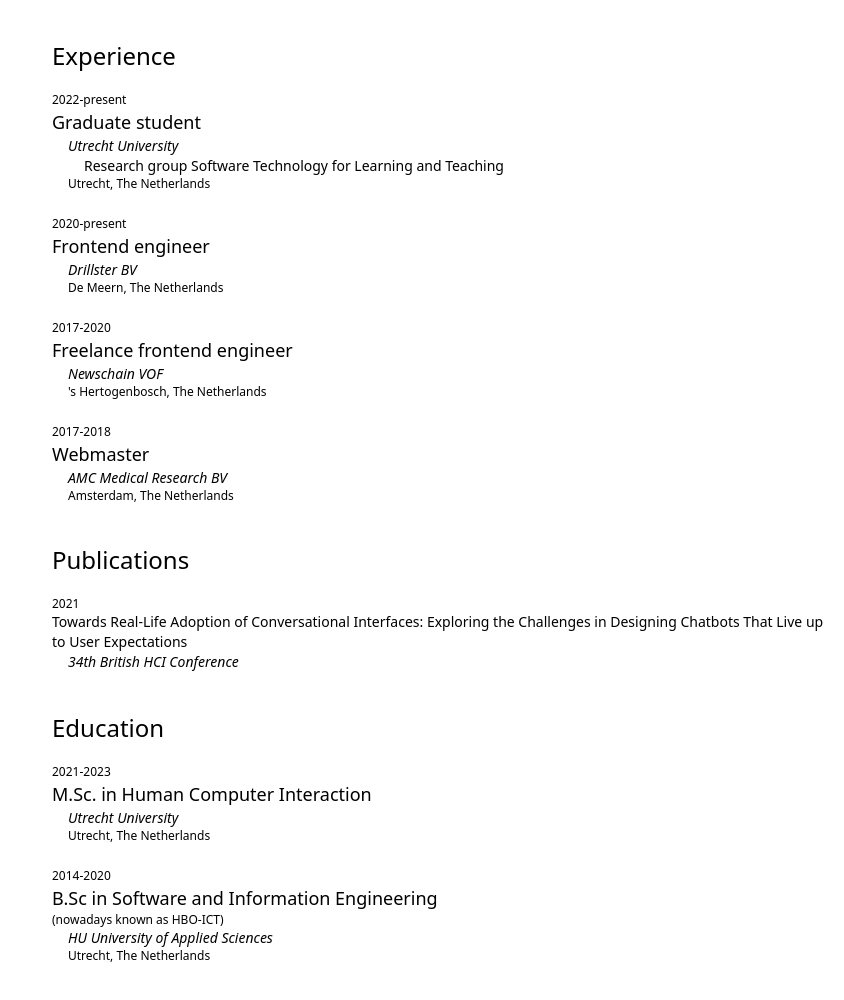
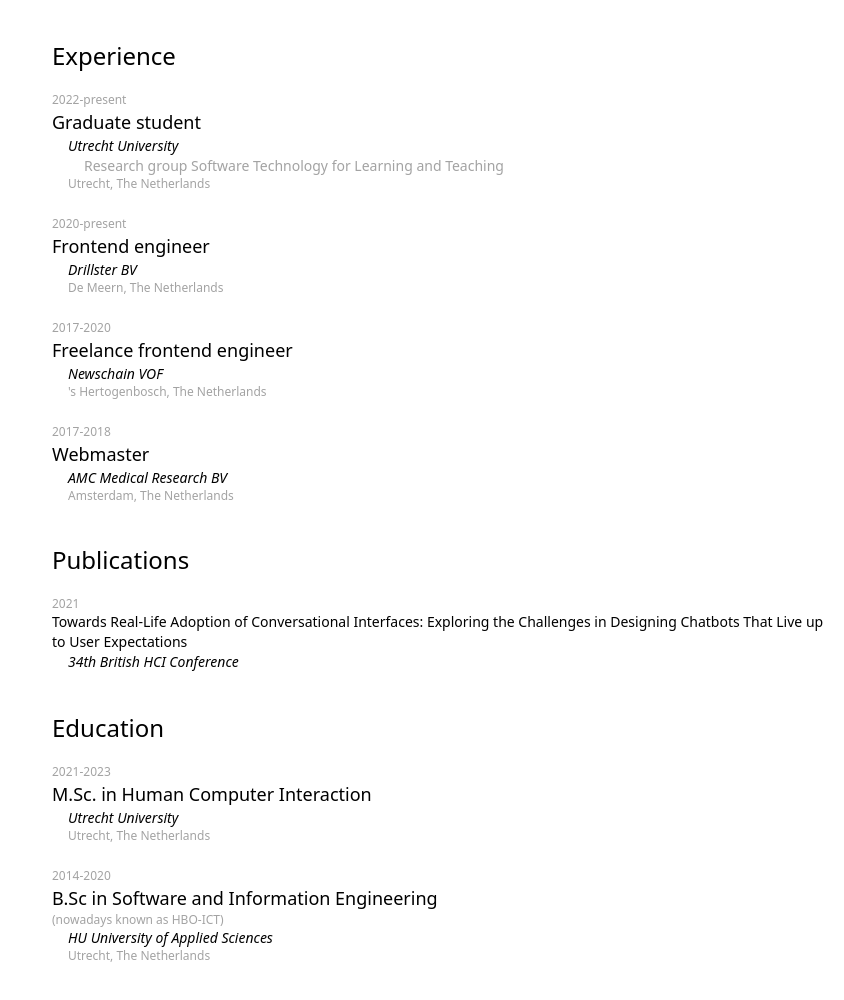
Before and after one commit to lucvanderzandt/lucvanderzandt.github.io, a plain HTML site: page index.html in a window 1280 px wide. Shown: the full height of the page, 436-1280 px from the left. Drawn offline with nearby package versions, Linux system fonts and the light colour scheme.

Commit message:
Rollback text color changes

```diff
--- a/index.html
+++ b/index.html
@@ -49,14 +49,14 @@
             <!-- Contact information -->
             <div class="w-fit mx-auto my-3">
                 <a href="https://www.linkedin.com/in/lucvanderzandt/" target="_blank"><i
-                        class="fa-xl fa-brands fa-linkedin hover:text-opacity-75 mr-2"></i></a>
+                        class="fa-xl fa-brands fa-linkedin hover:text-neutral-400 mr-2"></i></a>
                 <a href="https://www.researchgate.net/profile/Luc-Van-Der-Zandt" target="_blank"><i
-                        class="fa-xl fa-brands fa-researchgate hover:text-opacity-75 mr-2"></i></a>
+                        class="fa-xl fa-brands fa-researchgate hover:text-neutral-400 mr-2"></i></a>
                 <a href="https://hci.social/@lucvanderzandt" target="_blank"><i
-                        class="fa-xl fa-brands fa-mastodon hover:text-opacity-75 mr-2"></i></a>
+                        class="fa-xl fa-brands fa-mastodon hover:text-neutral-400 mr-2"></i></a>
                 <a href="https://twitter.com/lucvanderzandt" target="_blank"><i
-                        class="fa-xl fa-brands fa-twitter hover:text-opacity-75 mr-2"></i></a>
-                <a href="tel:+31617692626"><i class="fa-solid fa-xl fa-phone hover:text-opacity-75"></i></a>
+                        class="fa-xl fa-brands fa-twitter hover:text-neutral-400 mr-2"></i></a>
+                <a href="tel:+31617692626"><i class="fa-solid fa-xl fa-phone hover:text-neutral-400"></i></a>
             </div>
 
             <!-- Contact me button, preferable contact method -->
@@ -73,31 +73,31 @@
 
                 <div class="text-sm my-5 text-left">
                     <div class="mb-6">
-                        <div class="text-xs text-opacity-75">2022-present</div>
+                        <div class="text-xs text-neutral-400">2022-present</div>
                         <h2 class="text-lg">Graduate student</h2>
                         <a href="https://www.uu.nl" class="pl-4 italic hover:underline">Utrecht University</a><br>
                         <a href="https://www.uu.nl/en/research/software/software-technology-for-learning-and-teaching"
-                            class="block pl-8  text-opacity-75 hover:underline">Research group Software Technology for
+                            class="block pl-8  text-neutral-400 hover:underline">Research group Software Technology for
                             Learning and Teaching</a>
-                        <div class="pl-4 text-xs text-opacity-75">Utrecht, The Netherlands</div>
+                        <div class="pl-4 text-xs text-neutral-400">Utrecht, The Netherlands</div>
                     </div>
                     <div class="mb-6">
-                        <div class="text-xs text-opacity-75">2020-present</div>
+                        <div class="text-xs text-neutral-400">2020-present</div>
                         <h2 class="text-lg">Frontend engineer</h2>
                         <a href="https://drillster.com" class="pl-4 italic hover:underline">Drillster BV</a>
-                        <div class="pl-4 text-xs text-opacity-75">De Meern, The Netherlands</div>
+                        <div class="pl-4 text-xs text-neutral-400">De Meern, The Netherlands</div>
                     </div>
                     <div class="mb-6">
-                        <div class="text-xs text-opacity-75">2017-2020</div>
+                        <div class="text-xs text-neutral-400">2017-2020</div>
                         <h2 class="text-lg">Freelance frontend engineer</h2>
                         <a href="https://newschain.nl" class="pl-4 italic hover:underline">Newschain VOF</a>
-                        <div class="pl-4 text-xs text-opacity-75">'s Hertogenbosch, The Netherlands</div>
+                        <div class="pl-4 text-xs text-neutral-400">'s Hertogenbosch, The Netherlands</div>
                     </div>
                     <div class="mb-6">
-                        <div class="text-xs text-opacity-75">2017-2018</div>
+                        <div class="text-xs text-neutral-400">2017-2018</div>
                         <h2 class="text-lg">Webmaster</h2>
                         <a href="https://amc.nl" class="pl-4 italic hover:underline">AMC Medical Research BV</a>
-                        <div class="pl-4 text-xs text-opacity-75">Amsterdam, The Netherlands</div>
+                        <div class="pl-4 text-xs text-neutral-400">Amsterdam, The Netherlands</div>
                     </div>
                 </div>
             </div>
@@ -108,7 +108,7 @@
 
                 <div class="text-sm my-5 text-left">
                     <div class="mb-6">
-                        <div class="text-xs text-opacity-75">2021</div>
+                        <div class="text-xs text-neutral-400">2021</div>
                         <a href="https://www.scienceopen.com/hosted-document?doi=10.14236/ewic/HCI2021.33"
                             class="text-sm hover:underline">
                             <div>Towards Real-Life Adoption of Conversational Interfaces: Exploring the Challenges in Designing Chatbots That Live up to User Expectations</div>
@@ -125,19 +125,19 @@
 
                 <div class="text-sm my-5 text-left">
                     <div class="mb-6">
-                        <div class="text-xs text-opacity-75">2021-2023</div>
+                        <div class="text-xs text-neutral-400">2021-2023</div>
                         <h2 class="text-lg">M.Sc. in Human Computer Interaction</h2>
                         <a href="https://www.uu.nl/en/masters/human-computer-interaction"
                             class="pl-4 italic hover:underline">Utrecht University</a>
-                       <div class="pl-4 text-xs text-opacity-75">Utrecht, The Netherlands</div>
+                       <div class="pl-4 text-xs text-neutral-400">Utrecht, The Netherlands</div>
                     </div>
                     <div class="mb-6">
-                        <div class="text-xs text-opacity-75">2014-2020</div>
+                        <div class="text-xs text-neutral-400">2014-2020</div>
                         <h2 class="text-lg">B.Sc in Software and Information Engineering</h2>
-                        <div class="text-xs text-opacity-75">(nowadays known as HBO-ICT)</div>
+                        <div class="text-xs text-neutral-400">(nowadays known as HBO-ICT)</div>
                         <a href="https://www.hu.nl/voltijd-opleidingen/hbo-ict" class="pl-4 italic hover:underline">HU
                             University of Applied Sciences</a>
-                        <div class="pl-4 text-xs text-opacity-75">Utrecht, The Netherlands</div>
+                        <div class="pl-4 text-xs text-neutral-400">Utrecht, The Netherlands</div>
                     </div>
                 </div>
             </div>
```
